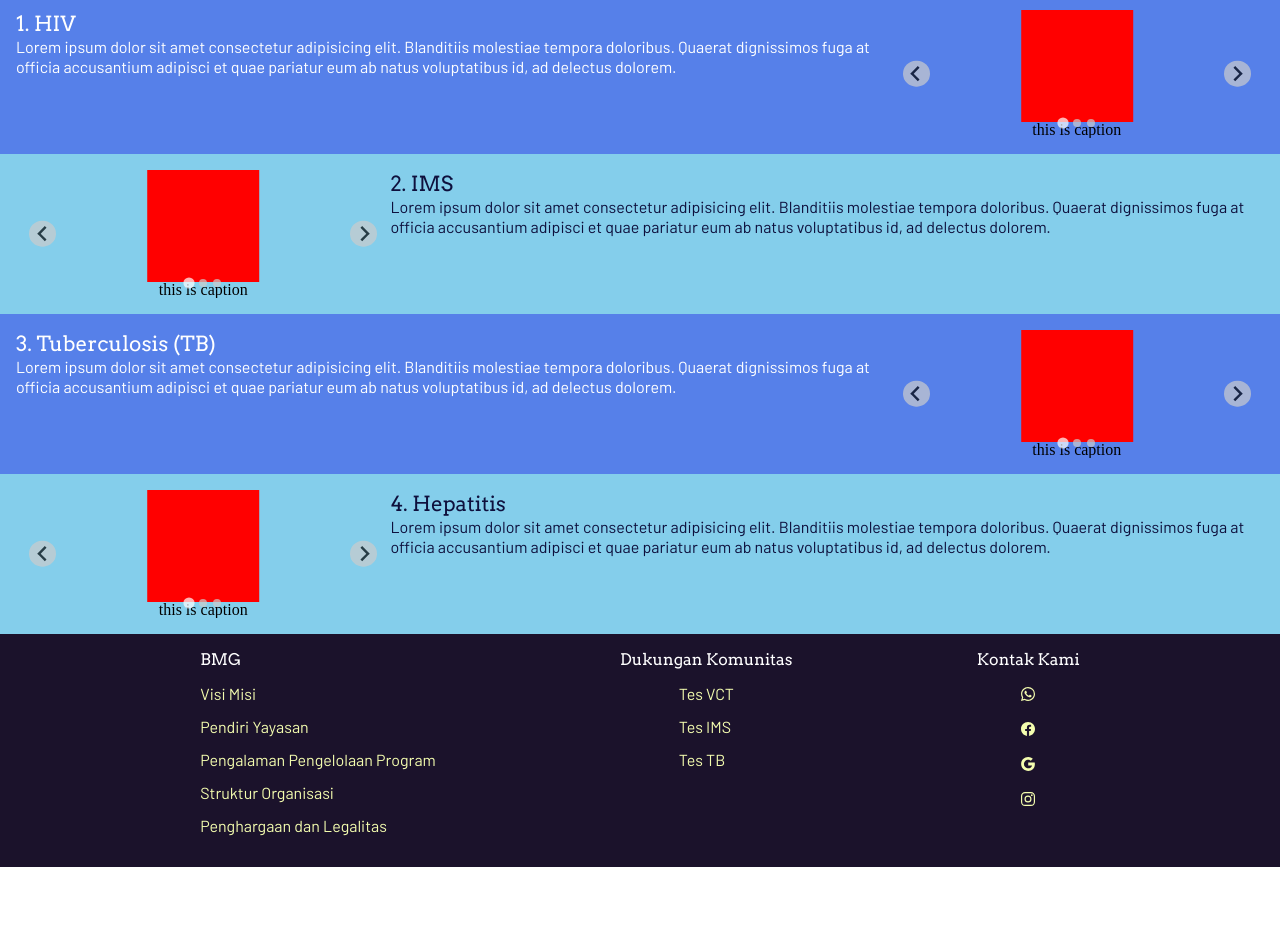
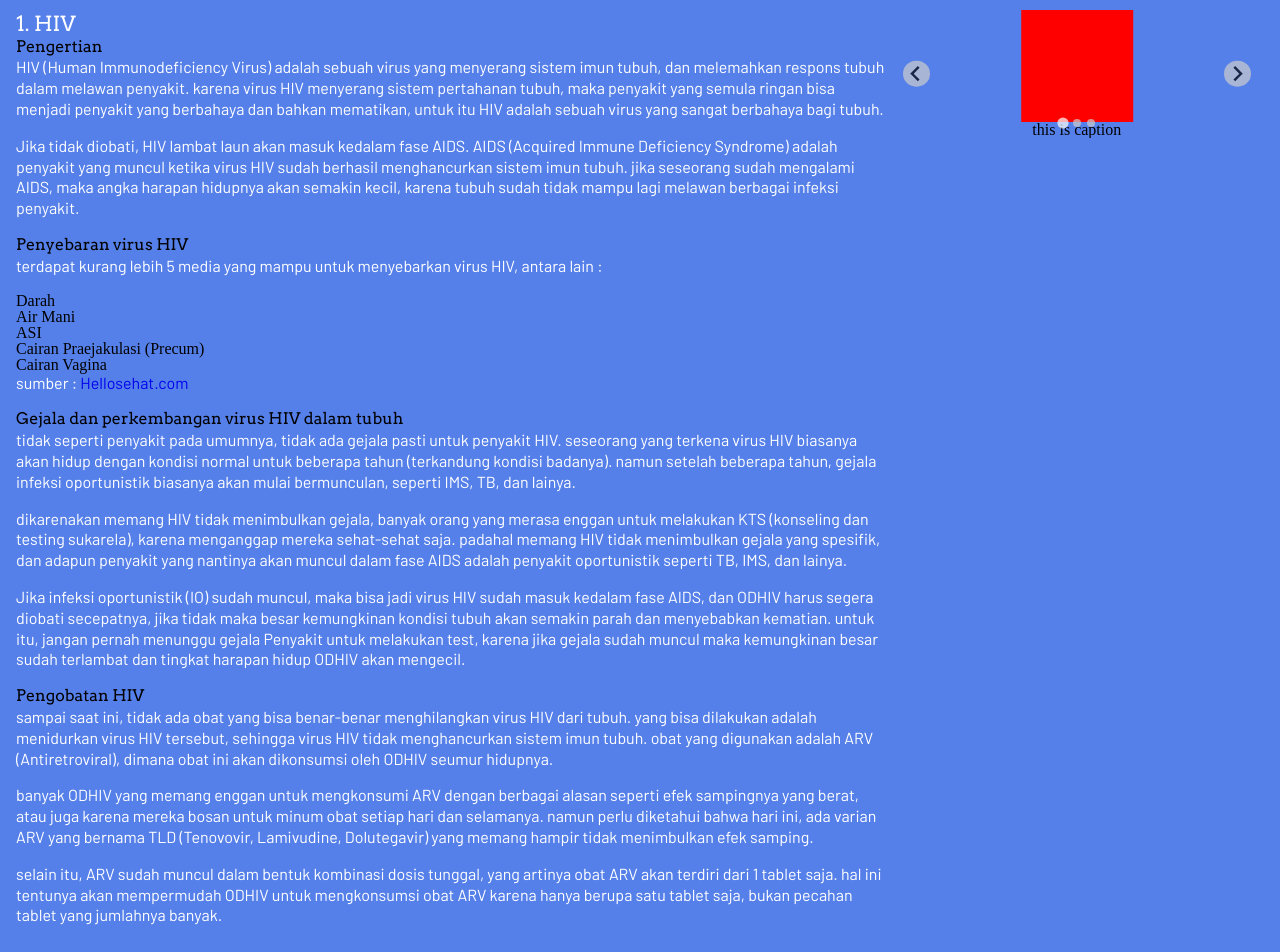
Before and after one commit to azzykesuma/landing_page_bmg, a website: page pages/informasi/informasi.html in a window 1280 px wide. Shown: the part 160-1112 px from the top of the page. Before the commit the page ends 1027 px from the top, so only its background shows below. Drawn offline with nearby package versions, Linux system fonts and the light colour scheme.

Commit message:
adding HIV contents

```diff
--- a/pages/informasi/informasi.html
+++ b/pages/informasi/informasi.html
@@ -92,11 +92,60 @@
             <div class="innerList">
                 <div class="leftPart">
                     <h2>1. HIV</h2>
+                    <h3>Pengertian</h3>
                     <p>
-                        Lorem ipsum dolor sit amet consectetur adipisicing elit. Blanditiis molestiae tempora doloribus.
-                        Quaerat dignissimos fuga at officia accusantium adipisci
-                        et quae pariatur eum ab natus voluptatibus id, ad delectus dolorem.
+                        HIV (Human Immunodeficiency Virus) adalah sebuah virus yang menyerang sistem imun tubuh, dan melemahkan respons tubuh dalam melawan penyakit.
+                        karena virus HIV menyerang sistem pertahanan tubuh, maka penyakit yang semula ringan bisa menjadi penyakit yang berbahaya dan bahkan mematikan,
+                        untuk itu HIV adalah sebuah virus yang sangat berbahaya bagi tubuh.
                     </p>
+                    <p>
+                        Jika tidak diobati, HIV lambat laun akan masuk kedalam fase AIDS. AIDS (Acquired Immune Deficiency Syndrome) adalah penyakit yang muncul ketika virus HIV sudah berhasil menghancurkan sistem imun tubuh.
+                        jika seseorang sudah mengalami AIDS, maka angka harapan hidupnya akan semakin kecil, karena tubuh sudah tidak mampu lagi melawan berbagai infeksi penyakit.
+                    </p>
+                    <h3>Penyebaran virus HIV</h3>
+                    <p>
+                        terdapat kurang lebih 5 media yang mampu untuk menyebarkan virus HIV, antara lain :
+                    </p>
+                    <ul>
+                        <li>Darah</li>
+                        <li>Air Mani</li>
+                        <li>ASI</li>
+                        <li>Cairan Praejakulasi (Precum)</li>
+                        <li>Cairan Vagina</li>
+                    </ul>
+                    <p class="source">sumber : <a href="https://hellosehat.com/seks/hivaids/cara-penularan-hiv/">Hellosehat.com</a></p>
+                    <h3>Gejala dan perkembangan virus HIV dalam tubuh</h3>
+                    <p>
+                        tidak seperti penyakit pada umumnya, tidak ada gejala pasti untuk penyakit HIV. seseorang yang terkena virus HIV biasanya akan hidup dengan kondisi normal
+                        untuk beberapa tahun (terkandung kondisi badanya). namun setelah beberapa tahun, gejala infeksi oportunistik biasanya akan mulai bermunculan,
+                        seperti IMS, TB, dan lainya.
+                    </p>
+                    <p>
+                        dikarenakan memang HIV tidak menimbulkan gejala, banyak orang yang merasa enggan untuk melakukan KTS (konseling dan testing sukarela),
+                        karena menganggap mereka sehat-sehat saja. padahal memang HIV tidak menimbulkan gejala yang spesifik, dan adapun penyakit yang nantinya akan
+                        muncul dalam fase AIDS adalah penyakit oportunistik seperti TB, IMS, dan lainya.
+                    </p>
+                    <p>
+                        Jika infeksi oportunistik (IO) sudah muncul, maka bisa jadi virus HIV sudah masuk kedalam fase AIDS, dan ODHIV harus segera diobati secepatnya,
+                        jika tidak maka besar kemungkinan kondisi tubuh akan semakin parah dan menyebabkan kematian. untuk itu, jangan pernah menunggu gejala Penyakit
+                        untuk melakukan test, karena jika gejala sudah muncul maka kemungkinan besar sudah terlambat dan tingkat harapan hidup ODHIV akan mengecil.
+                    </p>
+                    <h3>Pengobatan HIV</h3>
+                    <p>
+                        sampai saat ini, tidak ada obat yang bisa benar-benar menghilangkan virus HIV dari tubuh. yang bisa dilakukan adalah
+                        menidurkan virus HIV tersebut, sehingga virus HIV tidak menghancurkan sistem imun tubuh. obat yang digunakan adalah ARV (Antiretroviral), dimana obat ini akan dikonsumsi
+                        oleh ODHIV seumur hidupnya.
+                     </p>
+                     <p>
+                        banyak ODHIV yang memang enggan untuk mengkonsumi ARV dengan berbagai alasan seperti efek sampingnya
+                        yang berat, atau juga karena mereka bosan untuk minum obat setiap hari dan selamanya. namun perlu diketahui bahwa hari ini,
+                        ada varian ARV yang bernama TLD (Tenovovir, Lamivudine, Dolutegavir) yang memang hampir tidak menimbulkan efek samping.
+                     </p>
+                     <p>
+                         selain itu, ARV sudah muncul dalam bentuk kombinasi dosis tunggal, yang artinya obat ARV akan terdiri dari 1 tablet saja.
+                         hal ini tentunya akan mempermudah ODHIV untuk mengkonsumsi obat ARV karena hanya berupa satu tablet saja, bukan pecahan tablet yang
+                         jumlahnya banyak.
+                     </p>
                 </div>
                 <div class="imageCarousel">
                     <div class="splide">
```
